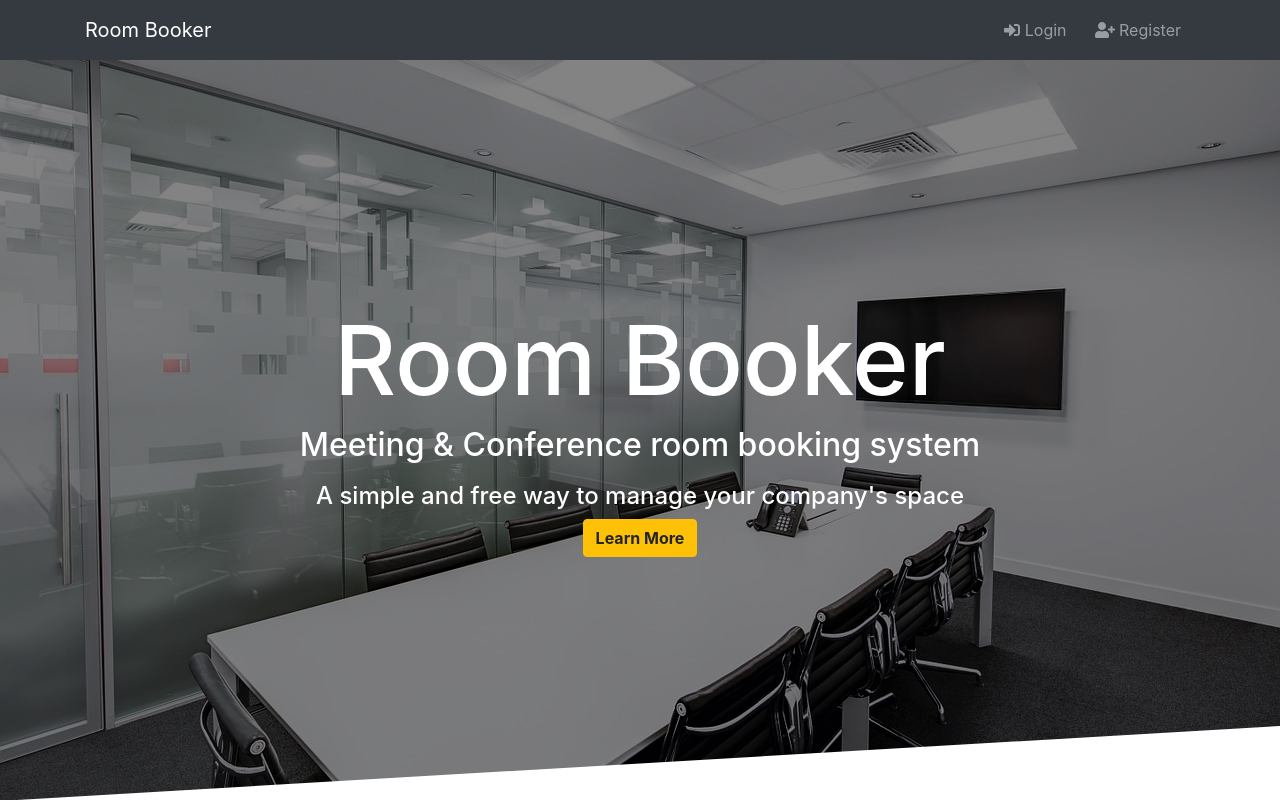
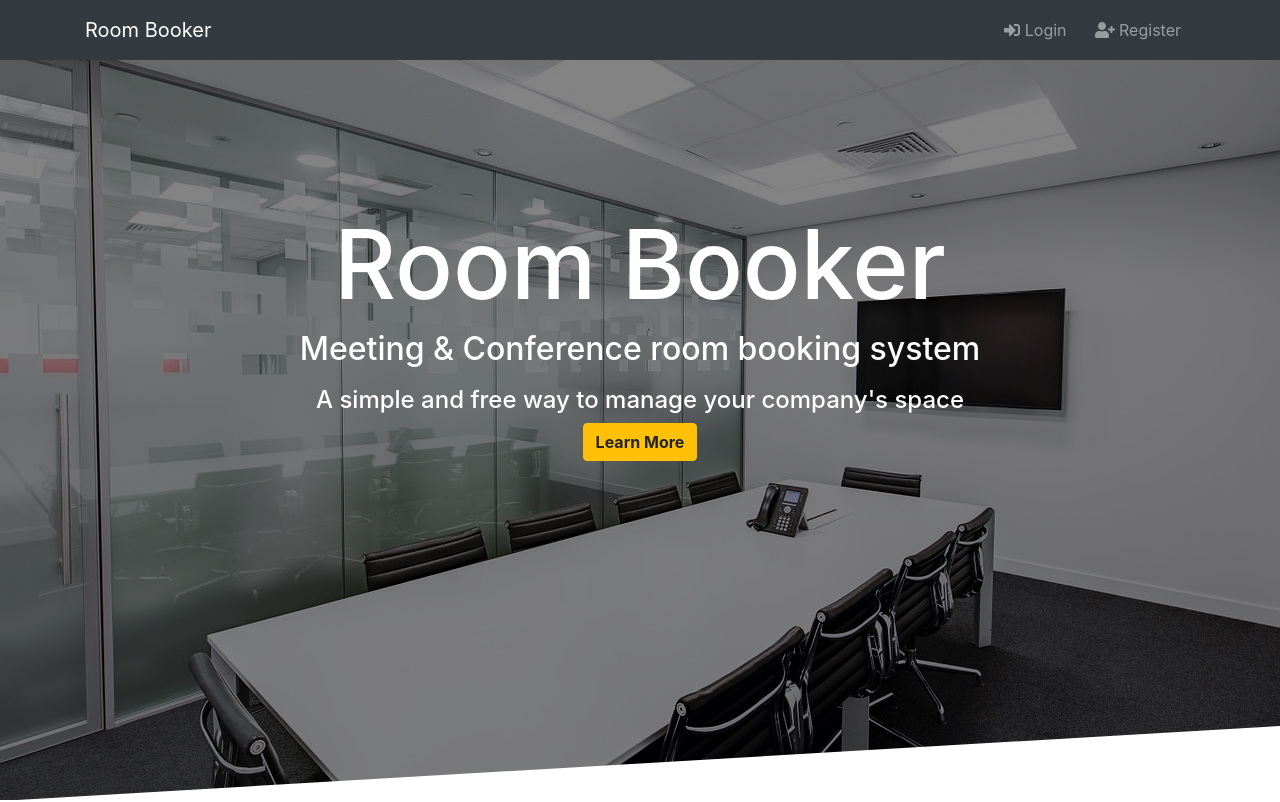
Before and after one commit to MichaelGoodwin/Room-Booker, an Angular app in the folder Room-Booker/: page / in a window 1280 px wide. Shown: the top 802 px of the page. Built offline with nearby package versions, Linux system fonts and the light colour scheme.

Commit message:
Fix home hero-text

```diff
--- a/Room-Booker/src/app/views/home/home.component.scss
+++ b/Room-Booker/src/app/views/home/home.component.scss
@@ -13,6 +13,7 @@
   vertical-align: middle;
   width: 100%;
   margin: 5px inherit;
+  padding-bottom: 15%;
 
   h4, div{
     padding-top: 10px;
```
